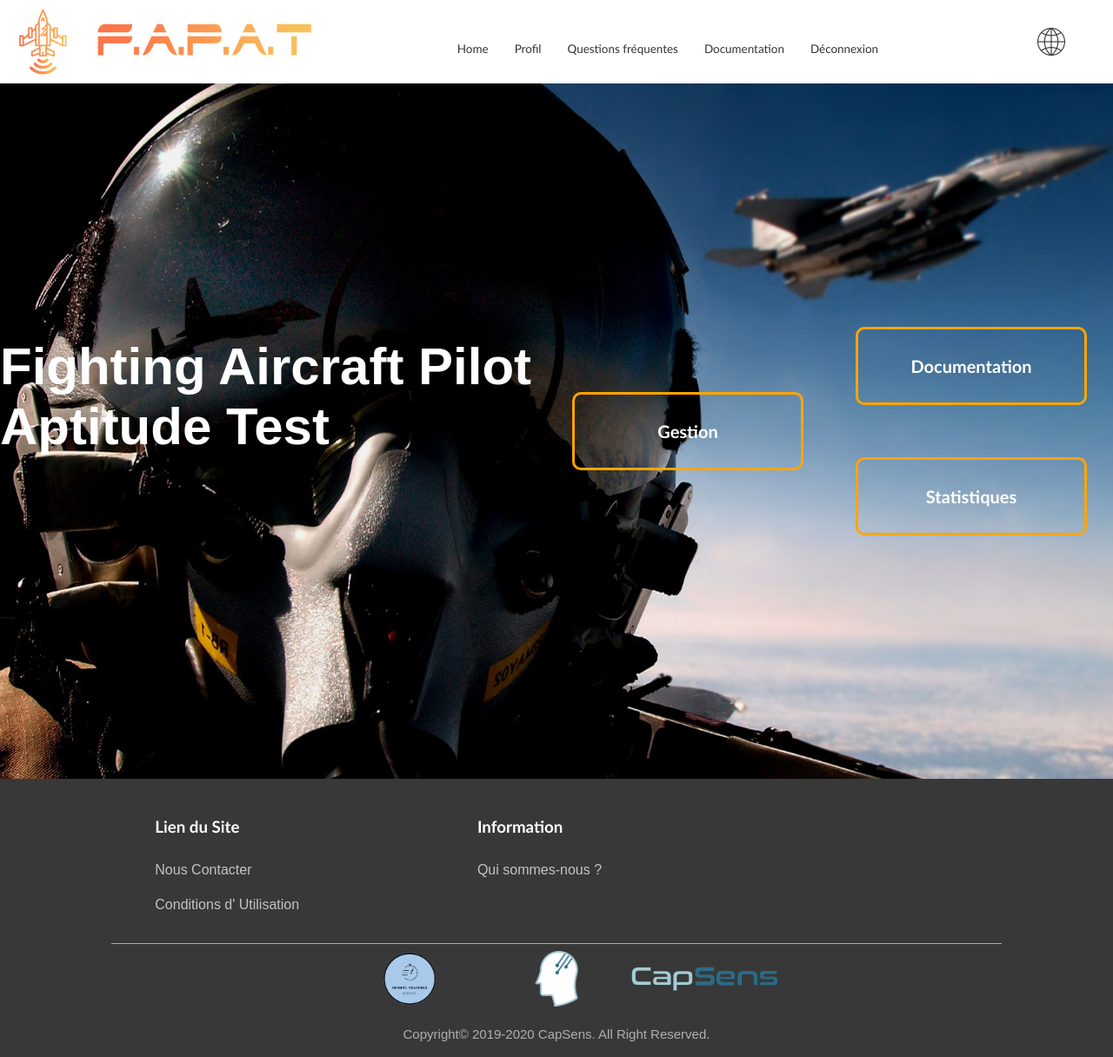
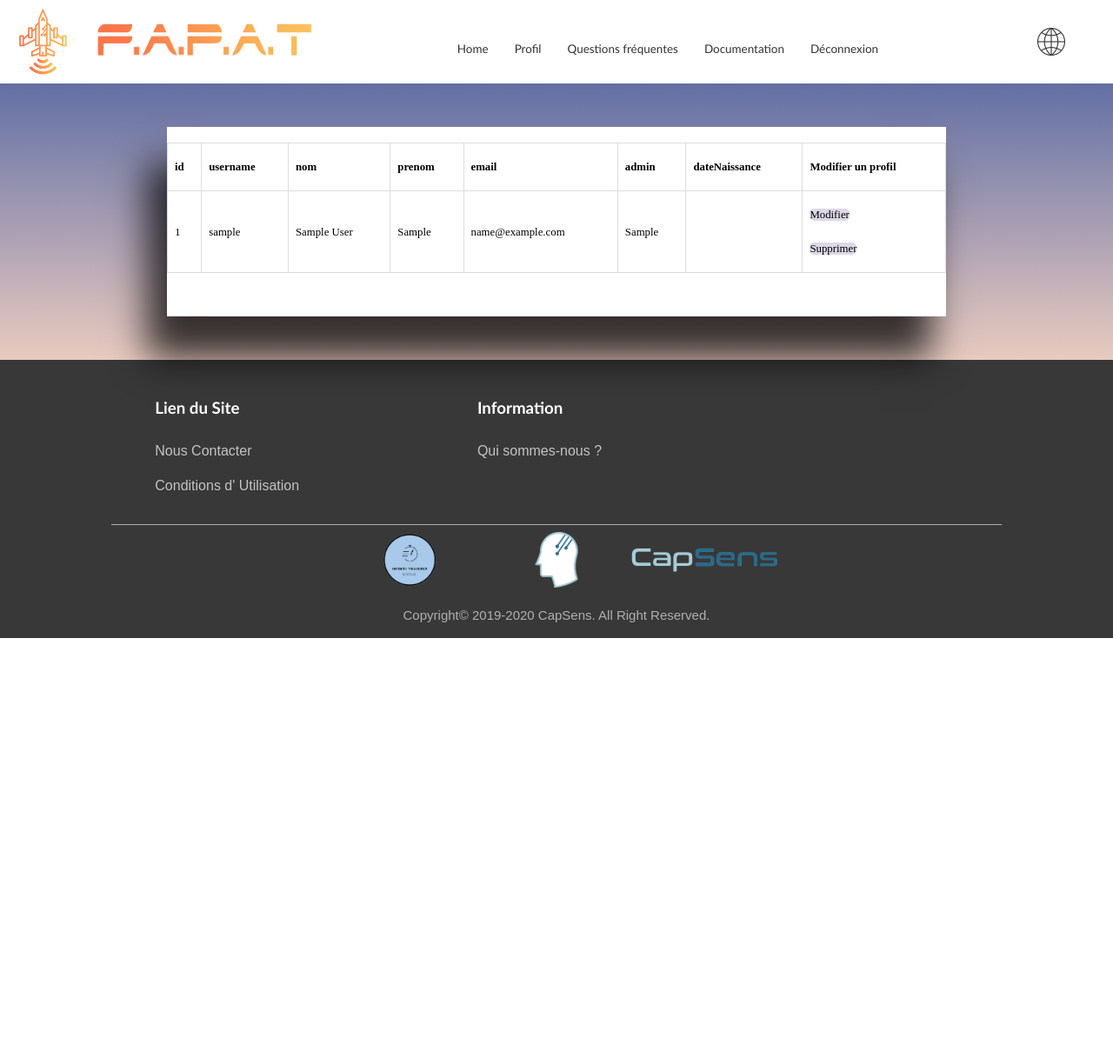
Before and after one commit to oscarmcauliffe/Fapat, a PHP site: page /index.php?action=modifCandidat in a window 1280 px wide. Shown: the whole page at 87% size. After the commit the page ends 734 px from the top, so only its background shows below. Run offline with PHP 8.4, Linux system fonts and the light colour scheme; the visitor is signed in with stand-in values (Sample User, id 1); tables that the repository leaves empty or names only in its code hold one stand-in row (values such as "Sample post"); data that the repository does not hold is empty.

Commit message:
modifUser

```diff
--- a/controller/controller.php
+++ b/controller/controller.php
@@ -20,6 +20,14 @@ function mainAdmin(){
 
 function ajoutCandidat(){
     require('vue/ajoutCandidat.php');
+}
+
+function modifCandidat(){
+    require('vue/modifCandidat.php');
+}
+
+function modifierUser(){
+    require('vue/modifierUser.php');
 }
 
 
--- a/index.php
+++ b/index.php
@@ -62,6 +62,30 @@ if (isset($_GET['action'])){
             accessIfAdmin();
             ajoutCandidat();
             break;
+
+        case 'modifCandidat':
+            accessIfLogged();
+            accessIfAdmin();
+            modifCandidat();
+            break;
+
+        case 'suppUser':
+            accessIfLogged();
+            accessIfAdmin();
+            suppUser();
+            break;
+
+        case 'modifierUser':
+            accessIfLogged();
+            accessIfAdmin();
+            modifierUser();
+            break;
+
+        case 'saveModifUser':
+            accessIfLogged();
+            accessIfAdmin();
+            saveModifUser();
+
         case 'addUser':
             addUser(htmlentities($_POST['nom']),htmlentities($_POST['prenom']),htmlentities($_POST['email']),htmlentities($_POST['dateDeNaissance']));
         case 'quiSommesNous':
--- a/model/model.php
+++ b/model/model.php
@@ -144,6 +144,38 @@ function saveModifFaq(){
     header('Location: index.php?action=faqAdmin');
 }
 
+function suppUser(){
+    $objPdo = new PDO('mysql:host=localhost;dbname=fapat;charset=utf8','root','');
+
+    $pdoStat=$objPdo->prepare('DELETE FROM users WHERE id=:num LIMIT 1');
+
+    $pdoStat->bindValue(':num', $_GET['id'], PDO::PARAM_INT);
+
+
+    $executeIsOk = $pdoStat-> execute();
+
+    header('Location: index.php?action=modifCandidat');
+
+}
+
+function saveModifUser(){
+    $objPdo = new PDO('mysql:host=localhost;dbname=fapat;charset=utf8','root','');
+
+    $pdoStat = $objPdo->prepare('UPDATE users set username=:username, nom=:nom, prenom=:prenom, email=:email, dateNaissance=:dateNaissance WHERE id=:num LIMIT 1');
+
+    $pdoStat->bindValue(':num',$_POST['id'], PDO::PARAM_INT);
+    $pdoStat->bindValue(':username',$_POST['username'], PDO::PARAM_STR);
+    $pdoStat->bindValue(':nom',$_POST['nom'], PDO::PARAM_STR);
+    $pdoStat->bindValue(':prenom',$_POST['prenom'], PDO::PARAM_STR);
+    $pdoStat->bindValue(':email',$_POST['email'], PDO::PARAM_STR);
+    $pdoStat->bindValue(':dateNaissance',$_POST['dateNaissance'], PDO::PARAM_STR);
+
+    $executeIsOk = $pdoStat->execute();
+
+    header('Location: index.php?action=modifCandidat');
+
+}
+
 
 
 
--- /dev/null
+++ b/public/css/styleModifCandidat.css
@@ -0,0 +1,27 @@
+.background{
+  height: fit-content;
+  width:100%;
+  align-items: center;
+  font-family: Century Gothic;
+  background-image: linear-gradient(to bottom,#636FA4,#E8CBC0);
+  display: flex;
+  justify-content: center;
+}
+
+.contenu{
+    padding-bottom: 50px;
+    background-color: white;
+    height: fit-content;
+    width: 70%;
+    display: flex;
+    flex-flow: column nowrap;
+    box-shadow: -20px 45px 40px 3px rgba(0,0,0,0.75);
+    margin:50px;
+}
+
+.bouton{
+    color: black;
+    text-decoration: none;
+    background-color: #DDD7E6;
+    border-radius: 5px;
+}
--- a/vue/mainAdmin.php
+++ b/vue/mainAdmin.php
@@ -35,7 +35,7 @@
                      <div class="details">
                         <div class="content">
                             <a class="boutonOption"  href="index.php?action=faqAdmin">Modifier la FAQ</a>
-                            <a class="boutonOption"  href="index.php?action=#">Modifier les statistiques</a>
+                            <a class="boutonOption"  href="index.php?action=statistique">Consulter les statistiques</a>
                         </div>
                      </div>
                 </div>
@@ -47,7 +47,7 @@
                      <div class="details">
                          <div class="content">
                              <a class="boutonOption" href="index.php?action=ajoutCandidat">Ajouter un profil</a>
-                             <a class="boutonOption" href="index.php?action=#">Modifier un profil</a>
+                             <a class="boutonOption" href="index.php?action=modifCandidat">Modifier un profil</a>
                         </div>
                      </div>
                 </div>
--- /dev/null
+++ b/vue/modifCandidat.php
@@ -0,0 +1,69 @@
+<!DOCTYPE html>
+<html>
+<head>
+    <title>
+        Test FAPAT (Fr)
+    </title>
+    <meta charset="UTF-8">
+    <link rel="stylesheet"
+          href="public/css/styleMain.css">
+    <link rel="stylesheet"
+          href="public/css/styleAjoutCandidat.css">
+    <link rel="stylesheet"
+          href="public/css/styleModifCandidat.css">
+    <meta name="viewport" content="width=device-width, initial-scale=1, maximum-scale=1, user-scalable=1" />
+</head>
+<body>
+    <?php
+    include ('enTete.php');
+    ?>
+
+    <div class="background">
+        <div class="contenu">
+            <table class="tableCandidat" align="center">
+                <!--<h1>Modifier un profil</h1>-->
+                    <thead>
+                        <tr>
+                            <th>id</th>
+                            <th>username</th>
+                            <th>nom</th>
+                            <th>prenom</th>
+                            <th>email</th>
+                            <th>admin</th>
+                            <th>dateNaissance</th>
+                            <th>Modifier un profil</th>
+                        </tr>
+                    </thead>
+                <tbody>
+                    <?php
+                    $db = new PDO("mysql:host=localhost;dbname=fapat", "root", "");
+                    $req = $db->query("select * from users");
+                    $req->execute();
+
+                    while($row = $req->fetch()) : ?>
+                        <tr>
+                            <td><?php echo $row['id']; ?></td>
+                            <td><?php echo $row['username']; ?></td>
+                            <td><?php echo $row['nom']; ?></td>
+                            <td><?php echo $row['prenom']; ?></td>
+                            <td><?php echo $row['email']; ?></td>
+                            <td><?php echo $row['admin']; ?></td>
+                            <td><?php echo $row['dateNaissance']; ?></td>
+                            <td> <a id="modif" class="bouton" href="index.php?action=modifierUser&id=<?= $row['id']?>" >Modifier <br> </a>
+
+                                <a id="sup" class="bouton" href="index.php?action=suppUser&id=<?= $row['id']?>" onclick=" return confirm('Etes vous sur de vouloir supprimer cet utilisateur ?');">Supprimer</a> </td>
+                        </tr>
+
+
+                 <br>
+                    <?php endwhile ?>
+                </tbody>
+            </table>
+        </div>
+    </div>
+
+    <?php
+    include ('piedPage.php');
+    ?>
+</body>
+</html>
```
Also changed, not shown: public/css/styleFaq.css (+6 -1 lines), vue/modifierUser.php (added, +73 -0 lines).
